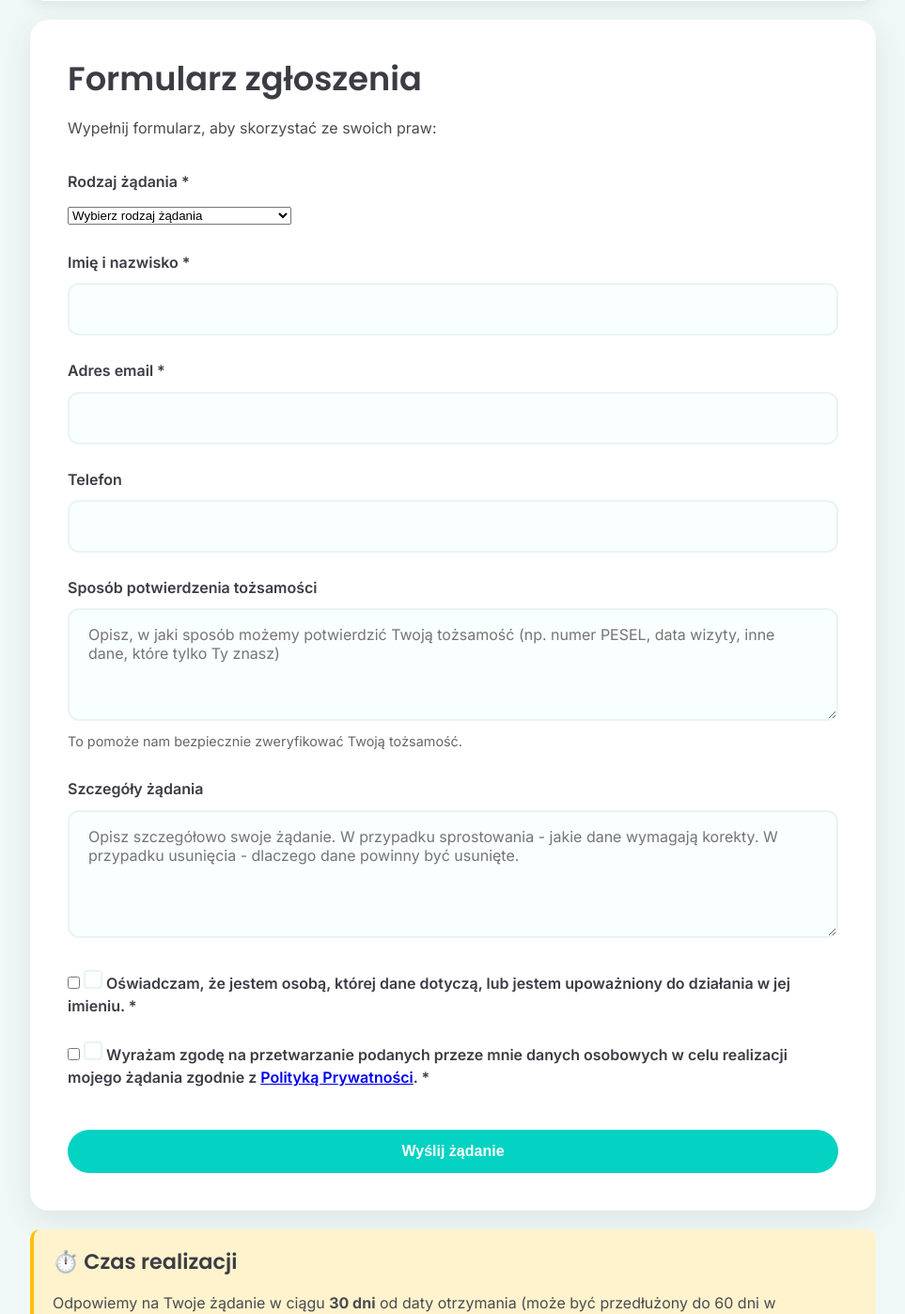
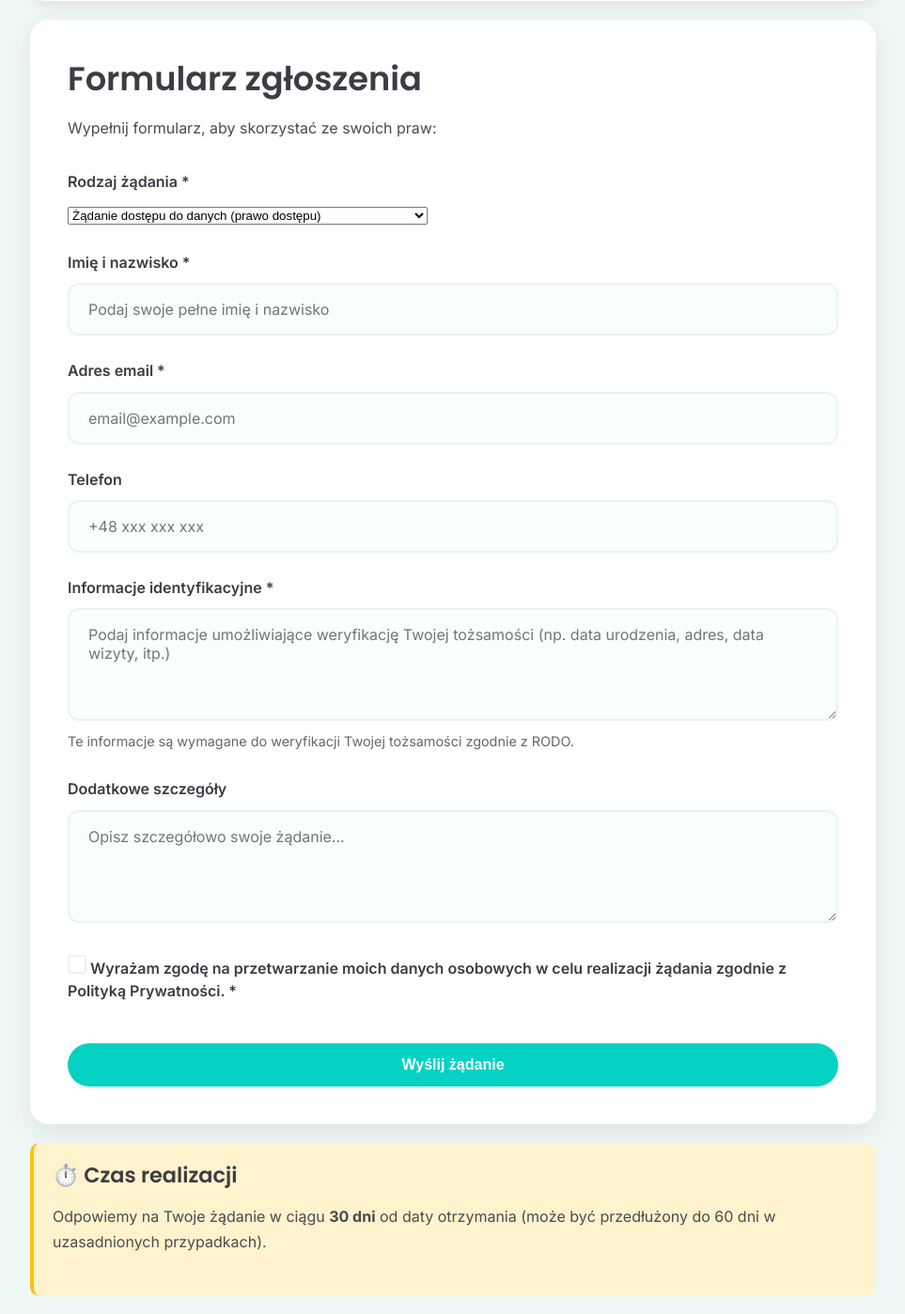
Before and after one commit to MonkeyBooze/Psycholog-website, a Django app: page /data-subject-rights/ in a window 1280 px wide. Shown: the part 1605-3003 px from the top of the page at 94% size, without its empty margins (158-1121 px from the left). Run offline with Django 5.2, Linux system fonts and the light colour scheme.

Commit message:
Repaired form

```diff
--- a/app/templates/data_subject_rights.html
+++ b/app/templates/data_subject_rights.html
@@ -54,71 +54,67 @@
             <h2>Formularz zgłoszenia</h2>
             <p>Wypełnij formularz, aby skorzystać ze swoich praw:</p>
 
-            <form method="post" action="#" style="margin-top: 30px;">
+            <form method="post" style="margin-top: 30px;">
               {% csrf_token %}
+              {{ form.hp_field }}
+
+              {% if form.non_field_errors %}
+                <div class="form-errors">
+                  {% for error in form.non_field_errors %}
+                    <p class="error-message">{{ error }}</p>
+                  {% endfor %}
+                </div>
+              {% endif %}
 
               <div class="form-group">
-                <label for="request_type">Rodzaj żądania *</label>
-                <select id="request_type" name="request_type" required>
-                  <option value="">Wybierz rodzaj żądania</option>
-                  <option value="access">Dostęp do danych (art. 15)</option>
-                  <option value="rectification">Sprostowanie danych (art. 16)</option>
-                  <option value="erasure">Usunięcie danych (art. 17)</option>
-                  <option value="restriction">Ograniczenie przetwarzania (art. 18)</option>
-                  <option value="portability">Przenoszenie danych (art. 20)</option>
-                  <option value="objection">Sprzeciw (art. 21)</option>
-                  <option value="withdraw_consent">Wycofanie zgody</option>
-                </select>
+                <label for="{{ form.request_type.id_for_label }}">{{ form.request_type.label }}</label>
+                {{ form.request_type }}
+                {% for error in form.request_type.errors %}<p class="error-message">{{ error }}</p>{% endfor %}
               </div>
 
               <div class="form-group">
-                <label for="full_name">Imię i nazwisko *</label>
-                <input type="text" id="full_name" name="full_name" required>
+                <label for="{{ form.full_name.id_for_label }}">{{ form.full_name.label }}</label>
+                {{ form.full_name }}
+                {% for error in form.full_name.errors %}<p class="error-message">{{ error }}</p>{% endfor %}
               </div>
 
               <div class="form-group">
-                <label for="email">Adres email *</label>
-                <input type="email" id="email" name="email" required>
+                <label for="{{ form.email.id_for_label }}">{{ form.email.label }}</label>
+                {{ form.email }}
+                {% for error in form.email.errors %}<p class="error-message">{{ error }}</p>{% endfor %}
               </div>
 
               <div class="form-group">
-                <label for="phone">Telefon</label>
-                <input type="tel" id="phone" name="phone">
+                <label for="{{ form.phone.id_for_label }}">{{ form.phone.label }}</label>
+                {{ form.phone }}
+                {% for error in form.phone.errors %}<p class="error-message">{{ error }}</p>{% endfor %}
               </div>
 
               <div class="form-group">
-                <label for="identification">Sposób potwierdzenia tożsamości</label>
-                <textarea id="identification" name="identification" rows="3" placeholder="Opisz, w jaki sposób możemy potwierdzić Twoją tożsamość (np. numer PESEL, data wizyty, inne dane, które tylko Ty znasz)"></textarea>
-                <small style="color: #666; font-size: 0.9rem;">To pomoże nam bezpiecznie zweryfikować Twoją tożsamość.</small>
+                <label for="{{ form.identification.id_for_label }}">{{ form.identification.label }}</label>
+                {{ form.identification }}
+                <small style="color: #666; font-size: 0.9rem;">{{ form.identification.help_text }}</small>
+                {% for error in form.identification.errors %}<p class="error-message">{{ error }}</p>{% endfor %}
               </div>
 
               <div class="form-group">
-                <label for="details">Szczegóły żądania</label>
-                <textarea id="details" name="details" rows="5" placeholder="Opisz szczegółowo swoje żądanie. W przypadku sprostowania - jakie dane wymagają korekty. W przypadku usunięcia - dlaczego dane powinny być usunięte."></textarea>
+                <label for="{{ form.details.id_for_label }}">{{ form.details.label }}</label>
+                {{ form.details }}
+                {% for error in form.details.errors %}<p class="error-message">{{ error }}</p>{% endfor %}
               </div>
 
               <div class="form-group">
                 <label class="checkbox-label">
-                  <input type="checkbox" name="identity_confirmation" required>
+                  <input type="checkbox" name="{{ form.privacy_consent.name }}" required style="display: none;">
                   <span class="checkmark"></span>
-                  Oświadczam, że jestem osobą, której dane dotyczą, lub jestem upoważniony do działania w jej imieniu. *
+                  {{ form.privacy_consent.label }}
                 </label>
-              </div>
-
-              <div class="form-group">
-                <label class="checkbox-label">
-                  <input type="checkbox" name="data_processing_consent" required>
-                  <span class="checkmark"></span>
-                  Wyrażam zgodę na przetwarzanie podanych przeze mnie danych osobowych w celu realizacji mojego żądania zgodnie z <a href="/privacy/" target="_blank">Polityką Prywatności</a>. *
-                </label>
+                {% for error in form.privacy_consent.errors %}<p class="error-message">{{ error }}</p>{% endfor %}
               </div>
 
               <button type="submit" class="btn btn-primary btn-full" style="margin-top: 20px;">
                 Wyślij żądanie
               </button>
-
-              <!-- Honeypot field -->
-              <input type="text" name="hp_field" style="display: none;">
             </form>
           </div>
 
```
Also changed, not shown: app/templates/home.html (+8 -0 lines).
